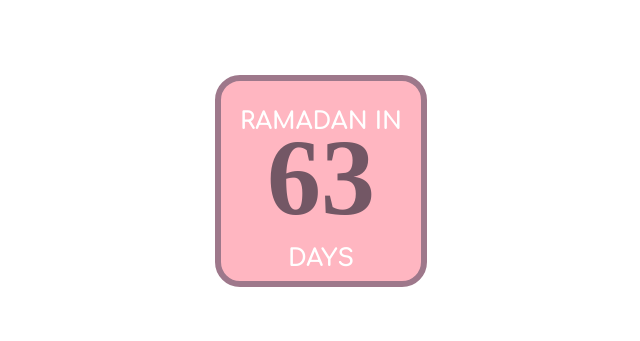
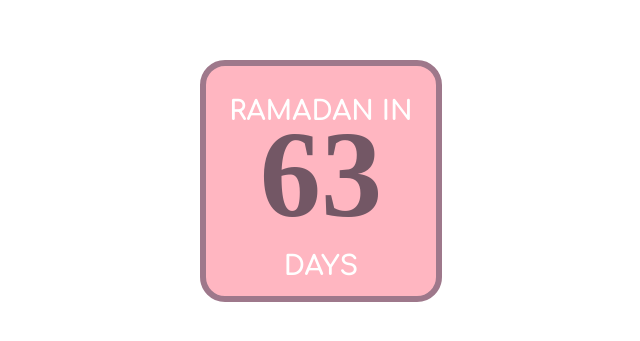
Before and after one commit to ladyauriell/ramadan, a plain HTML site: page index.html in a window 1280 px wide. Shown: the part 219-560 px from the top of the page, without its empty margins (319-959 px from the left). Drawn offline with Linux system fonts and the light colour scheme; a web font is replaced by a local one.

Commit message:
Update index.html

```diff
--- a/index.html
+++ b/index.html
@@ -30,11 +30,11 @@ body{
   display: inline-block;
   background: #ffb6c1;
   color:#fff;
-  font-size:1.5em;
+  font-size:1.7em;
  width: 100%;
     height: 100%;
-    max-width: 200px; /* Adjust as needed */
-    max-height: 200px;
+    max-width: 230px; /* Adjust as needed */
+    max-height: 230px;
 
 
 
```
